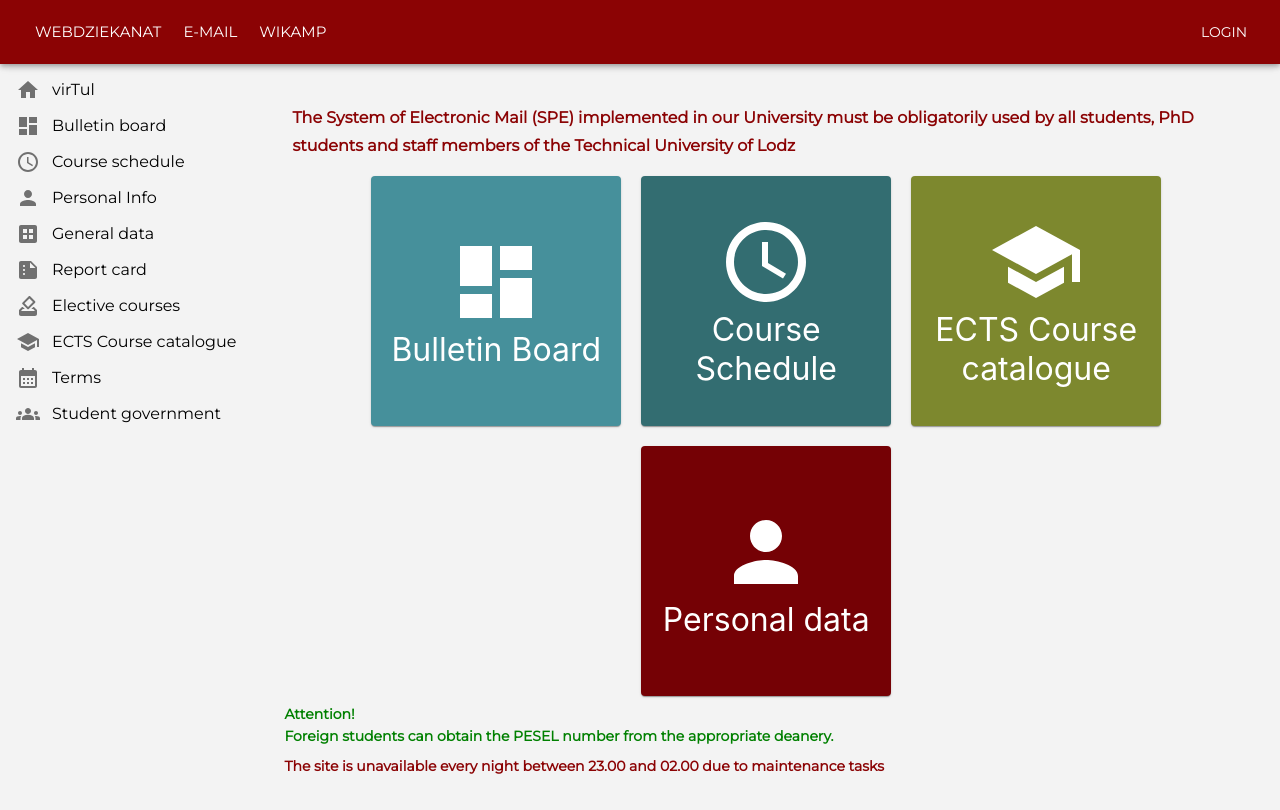
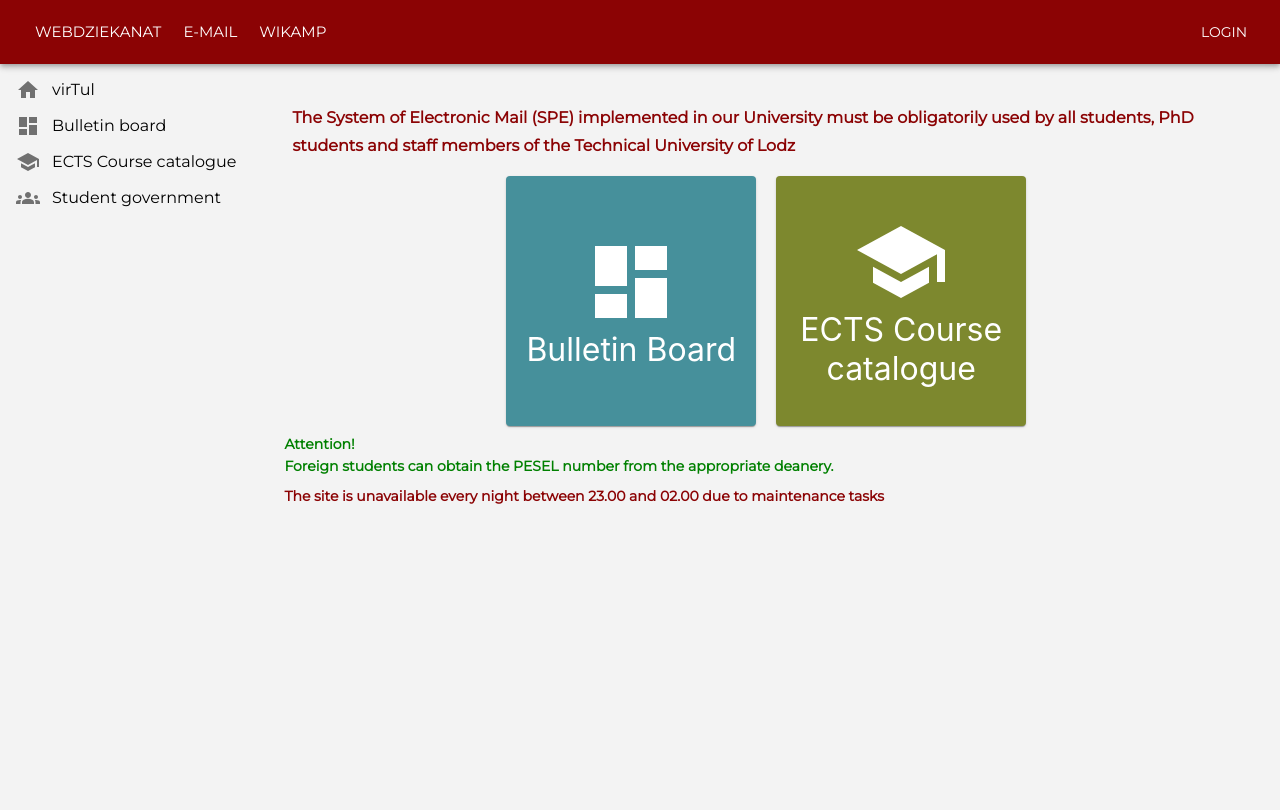
Before and after one commit to marcinjaborski/webdziekanat, a React (Create React App) app: page / in a window 1280 px wide. Built offline with nearby package versions, Linux system fonts and the light colour scheme.

Commit message:
Add login/logout

```diff
--- a/src/App.tsx
+++ b/src/App.tsx
@@ -11,6 +11,7 @@ import ReportCard from './components/ReportCard';
 import ElectiveCourses from './components/ElectiveCourses';
 import Terms from './components/Terms';
 import Login from './components/Login';
+import { createContext, useState } from 'react';
 
 export const primaryColor = '#8b0304';
 
@@ -25,9 +26,17 @@ const theme = createTheme({
   },
 });
 
+export const AuthContext = createContext<{ isLogged: boolean; login: Function; logout: Function } | null>(null);
+
 function App() {
+  const [isLogged, setIsLogged] = useState(false);
+
+  const login = () => setIsLogged(true);
+  const logout = () => setIsLogged(false);
+
   return (
     <ThemeProvider theme={theme}>
+      <AuthContext.Provider value={{ isLogged, login, logout }}>
         <TopBar />
         <Box className="content">
           <Navigation />
@@ -35,16 +44,17 @@ function App() {
             <Routes>
               <Route path="/" element={<HomePage />} />
               <Route path="/bulletinBoard" element={<BulletinBoard />} />
-            <Route path="/schedule" element={<CourseSchedule />} />
-            <Route path="/personalData" element={<PersonalDataPage />} />
-            <Route path="/generalData" element={<GeneralDataPage />} />
-            <Route path="/reportCard" element={<ReportCard />} />
-            <Route path="/electiveCourses" element={<ElectiveCourses />} />
-            <Route path="/terms" element={<Terms />} />
+              {isLogged ? <Route path="/schedule" element={<CourseSchedule />} /> : null}
+              {isLogged ? <Route path="/personalData" element={<PersonalDataPage />} /> : null}
+              {isLogged ? <Route path="/generalData" element={<GeneralDataPage />} /> : null}
+              {isLogged ? <Route path="/reportCard" element={<ReportCard />} /> : null}
+              {isLogged ? <Route path="/electiveCourses" element={<ElectiveCourses />} /> : null}
+              {isLogged ? <Route path="/terms" element={<Terms />} /> : null}
               <Route path="/login" element={<Login />} />
             </Routes>
           </Box>
         </Box>
+      </AuthContext.Provider>
     </ThemeProvider>
   );
 }
--- a/src/components/HomePage.tsx
+++ b/src/components/HomePage.tsx
@@ -4,10 +4,12 @@ import DashboardIcon from '@mui/icons-material/Dashboard';
 import ScheduleIcon from '@mui/icons-material/Schedule';
 import SchoolIcon from '@mui/icons-material/School';
 import PersonIcon from '@mui/icons-material/Person';
-import { primaryColor } from '../App';
+import { AuthContext, primaryColor } from '../App';
 import { Link } from 'react-router-dom';
+import { useContext } from 'react';
 
 const HomePage = () => {
+  const auth = useContext(AuthContext);
   return (
     <HomePageStyled>
       <Typography variant="subtitle1" sx={{ color: primaryColor, fontWeight: 'bold', m: 2 }}>
@@ -21,24 +23,28 @@ const HomePage = () => {
             Bulletin Board
           </Paper>
         </Link>
+        {auth?.isLogged ? (
           <Link to="/schedule">
             <Paper sx={{ bgcolor: '#336d71' }}>
               <ScheduleIcon />
               Course Schedule
             </Paper>
           </Link>
+        ) : null}
         <a href="https://programy.p.lodz.pl/ectslabel-web/" target="_blank" rel="noreferrer">
           <Paper sx={{ bgcolor: '#7d882e' }}>
             <SchoolIcon />
             ECTS Course catalogue
           </Paper>
         </a>
+        {auth?.isLogged ? (
           <Link to="/personalData">
             <Paper sx={{ bgcolor: '#750105' }}>
               <PersonIcon />
               Personal data
             </Paper>
           </Link>
+        ) : null}
       </Box>
       <Typography variant="subtitle2" sx={{ color: 'green', fontWeight: 'bold', m: 1 }}>
         Attention!
--- a/src/components/Login.tsx
+++ b/src/components/Login.tsx
@@ -1,8 +1,10 @@
 import { Box, Button, Divider, Paper, TextField, Typography } from '@mui/material';
-import { useState } from 'react';
+import { useContext, useState } from 'react';
 import { Link } from 'react-router-dom';
+import { AuthContext } from '../App';
 
 const Login = () => {
+  const auth = useContext(AuthContext);
   const [login, setLogin] = useState('');
   const [password, setPassword] = useState('');
   return (
@@ -28,7 +30,7 @@ const Login = () => {
           helperText="For security reasons, log-off after use and close the browser!"
         />
         <Link to="/">
-          <Button variant="contained" sx={{ mt: 3 }}>
+          <Button variant="contained" sx={{ mt: 3 }} onClick={() => auth?.login()}>
             Login
           </Button>
         </Link>
--- a/src/components/Navigation.tsx
+++ b/src/components/Navigation.tsx
@@ -11,7 +11,8 @@ import DatasetIcon from '@mui/icons-material/Dataset';
 import SummarizeIcon from '@mui/icons-material/Summarize';
 import HowToVoteIcon from '@mui/icons-material/HowToVote';
 import { Link, useLocation } from 'react-router-dom';
-import { ReactNode } from 'react';
+import { ReactNode, useContext } from 'react';
+import { AuthContext } from '../App';
 
 type NavigationButtonProps = {
   link: string;
@@ -43,22 +44,25 @@ const NavigationButton = (props: NavigationButtonProps) => {
 };
 
 const Navigation = () => {
+  const auth = useContext(AuthContext);
   return (
     <NavigationStyled>
       <MenuList sx={{ display: 'flex', flexDirection: 'column' }}>
         <NavigationButton link="https://virtul.p.lodz.pl/virtul/" icon={<HomeIcon />} label="virTul" />
         <NavigationButton link="/bulletinBoard" icon={<DashboardIcon />} label="Bulletin board" />
-        <NavigationButton link="/schedule" icon={<ScheduleIcon />} label="Course schedule" />
-        <NavigationButton link="/personalData" icon={<PersonIcon />} label="Personal Info" />
-        <NavigationButton link="/generalData" icon={<DatasetIcon />} label="General data" />
-        <NavigationButton link="/reportCard" icon={<SummarizeIcon />} label="Report card" />
-        <NavigationButton link="/electiveCourses" icon={<HowToVoteIcon />} label="Elective courses" />
+        {auth?.isLogged ? <NavigationButton link="/schedule" icon={<ScheduleIcon />} label="Course schedule" /> : null}
+        {auth?.isLogged ? <NavigationButton link="/personalData" icon={<PersonIcon />} label="Personal Info" /> : null}
+        {auth?.isLogged ? <NavigationButton link="/generalData" icon={<DatasetIcon />} label="General data" /> : null}
+        {auth?.isLogged ? <NavigationButton link="/reportCard" icon={<SummarizeIcon />} label="Report card" /> : null}
+        {auth?.isLogged ? (
+          <NavigationButton link="/electiveCourses" icon={<HowToVoteIcon />} label="Elective courses" />
+        ) : null}
         <NavigationButton
           link="https://programy.p.lodz.pl/ectslabel-web/"
           icon={<SchoolIcon />}
           label="ECTS Course catalogue"
         />
-        <NavigationButton link="/terms" icon={<CalendarMonthIcon />} label="Terms" />
+        {auth?.isLogged ? <NavigationButton link="/terms" icon={<CalendarMonthIcon />} label="Terms" /> : null}
         <NavigationButton link="https://samorzad.p.lodz.pl/" icon={<GroupsIcon />} label="Student government" />
       </MenuList>
     </NavigationStyled>
--- a/src/components/TopBar.tsx
+++ b/src/components/TopBar.tsx
@@ -1,8 +1,11 @@
 import { AppBar, Box, Button, Toolbar } from '@mui/material';
 import { Link } from 'react-router-dom';
 import { TopBarStyled } from '../styles/TopBar.styled';
+import { useContext } from 'react';
+import { AuthContext } from '../App';
 
 const TopBar = () => {
+  const auth = useContext(AuthContext);
   return (
     <TopBarStyled>
       <AppBar position="sticky">
@@ -24,9 +27,17 @@ const TopBar = () => {
               </Button>
             </a>
           </Box>
-          <Link to="/login">
-            <Button color="inherit">Login</Button>
-          </Link>
+          {auth?.isLogged ? (
+            <Link to="/">
+              <Button color="inherit" onClick={() => auth?.logout()}>
+                Logout
+              </Button>
+            </Link>
+          ) : (
+            <Link to="/login">
+              <Button color="inherit">Login</Button>
+            </Link>
+          )}
         </Toolbar>
       </AppBar>
     </TopBarStyled>
```
Also changed, not shown: 1 other file (tests, documents, lock files or other folders). Lines whose indentation alone changed are shown as unchanged.
